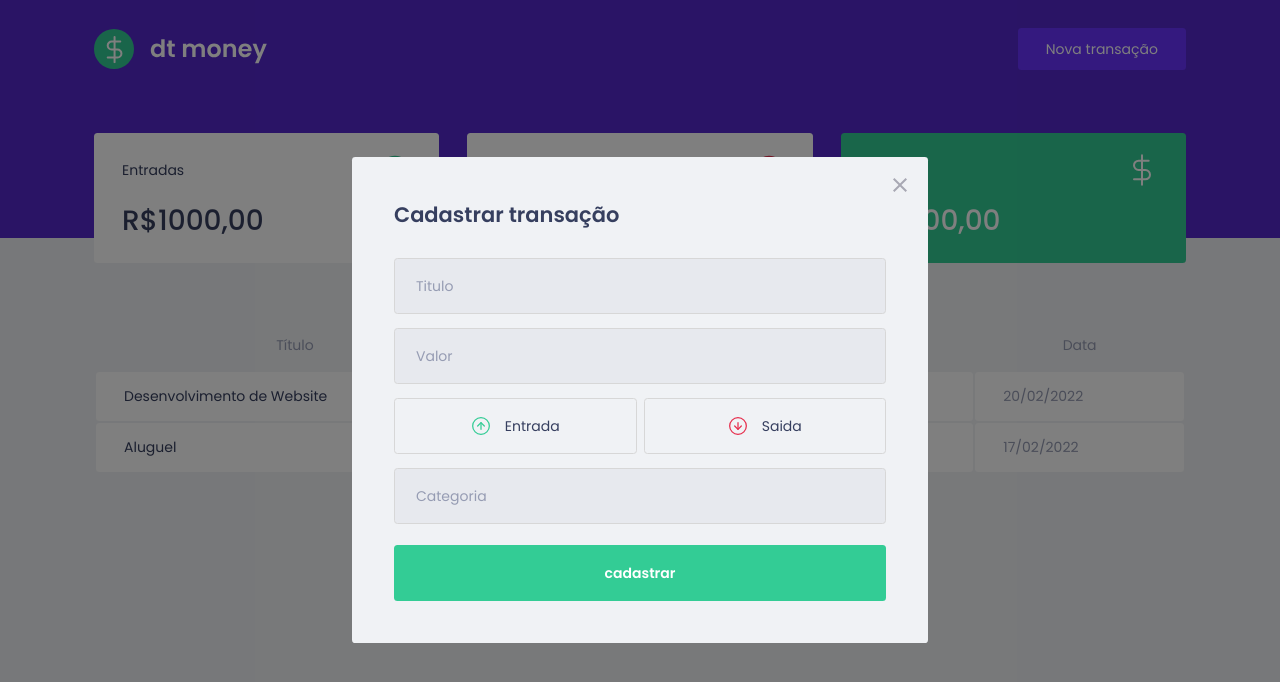
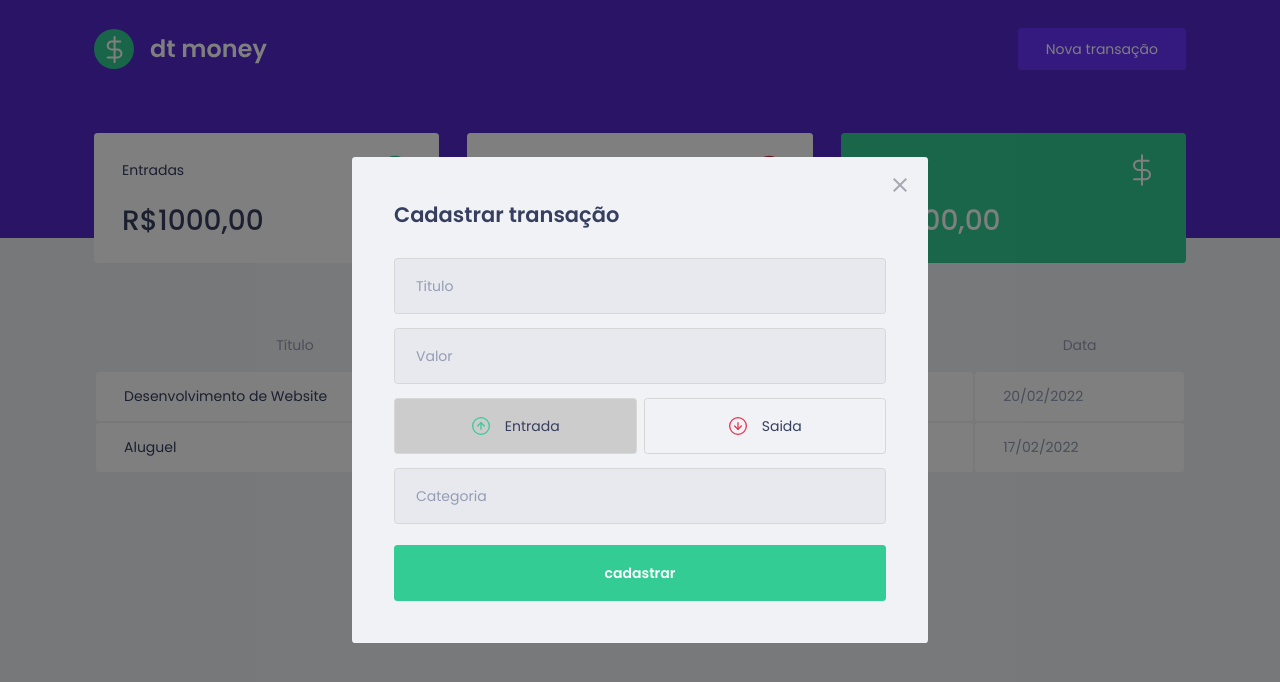
Before and after one commit to RicardoRioss/money-ignite, a React (Create React App) app: page / in a window 1280 px wide. Both pictures are taken after a click on the button "Nova transação". Shown: the top 682 px of the page. Built offline with nearby package versions, Linux system fonts and the light colour scheme; no server answers; what miragejs would draw is missing.

Commit message:
props no styled-components

```diff
--- a/src/components/NewTransactionModal/index.tsx
+++ b/src/components/NewTransactionModal/index.tsx
@@ -1,18 +1,18 @@
+import { useState } from 'react';
 import Modal from 'react-modal';
 import closeImg from '../../assets/close.svg';
 import icommImg from '../../assets/income.svg';
 import outcomeImg from '../../assets/outcome.svg';
-import { Container, TransactionTypeContainer } from './styles';
+import { Container, TransactionTypeContainer, RadioBox } from './styles';
 
 interface NewTrasactionModalProps {
   isOpen: boolean;
   onRequestClose: () => void;
 }
 
-export function NewTrasactionModal({
-  isOpen,
-  onRequestClose,
-}: NewTrasactionModalProps) {
+// eslint-disable-next-line prettier/prettier
+export function NewTrasactionModal({isOpen, onRequestClose,}: NewTrasactionModalProps) {
+  const [type, setType] = useState('deposit');
   return (
     <Modal
       isOpen={isOpen}
@@ -34,15 +34,27 @@
         <input type="number" placeholder="Valor" />
 
         <TransactionTypeContainer>
-          <button type="button">
+          <RadioBox
+            type="button"
+            onClick={() => {
+              setType('deposit');
+            }}
+            isActive={type === 'deposit'}
+          >
             <img src={icommImg} alt="Entrada" />
             <span>Entrada</span>
-          </button>
+          </RadioBox>
 
-          <button type="button">
+          <RadioBox
+            type="button"
+            onClick={() => {
+              setType('withdraw');
+            }}
+            isActive={type === 'withdraw'}
+          >
             <img src={outcomeImg} alt="Saida" />
             <span>Saida</span>
-          </button>
+          </RadioBox>
         </TransactionTypeContainer>
 
         <input placeholder="Categoria" />
--- a/src/components/NewTransactionModal/styles.ts
+++ b/src/components/NewTransactionModal/styles.ts
@@ -54,13 +54,20 @@
   display: grid;
   grid-template-columns: 1fr 1fr;
   gap: 0.5rem;
+`;
 
-  button {
+
+interface RadioBoxProps {
+  isActive: boolean;
+}
+
+
+export const RadioBox = styled.button<RadioBoxProps>`
     height: 4rem;
     border: 1px solid #d7d7d7;
     border-radius: 0.25rem;
 
-    background: transparent;
+    background: ${(props) => props.isActive ? '#ccc' : 'transparent'};
 
     display: flex;
     align-items: center;
@@ -82,5 +89,5 @@
       font-size: 1rem;
       color: var(--text-title);
     }
-  }
-`;
+
+`
```
